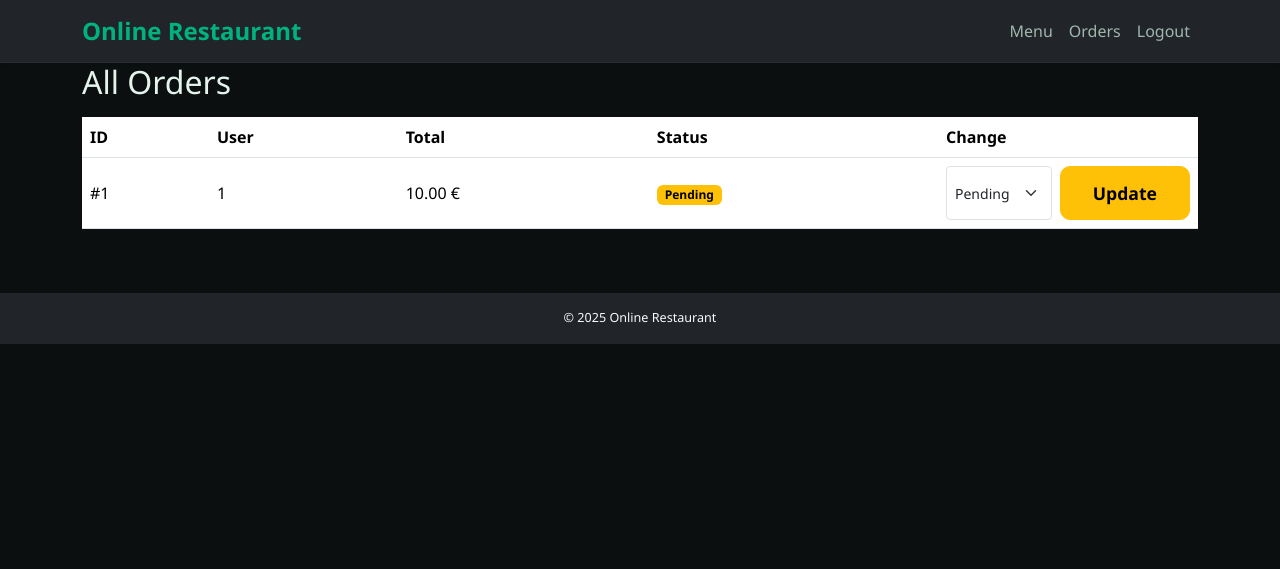
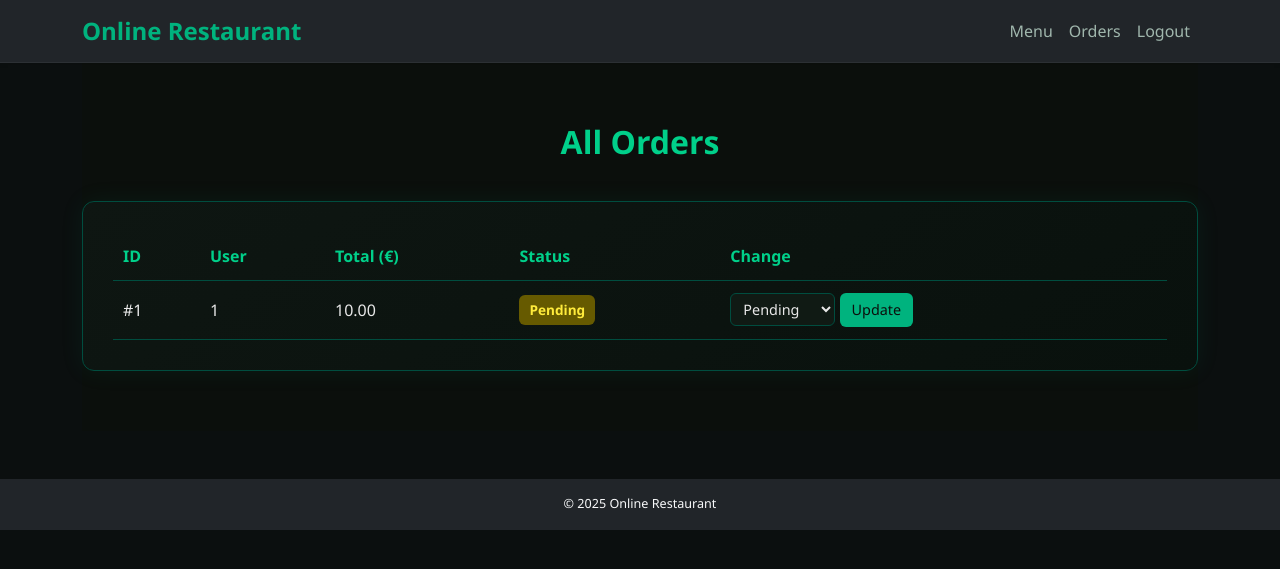
Before and after one commit to renvoxit/online-restaurant, a Flask app: page /admin/orders in a window 1280 px wide. Shown: the top 569 px of the page. Run offline with Flask 3, Linux system fonts and the light colour scheme; a user stored in the database is signed in; tables that the repository leaves empty hold one stand-in row (values such as "Sample post").

Commit message:
updated admin_orders

```diff
--- a/static/css/style.css
+++ b/static/css/style.css
@@ -716,3 +716,79 @@ footer {
   text-align: center;
   margin-top: 20px;
 }
+
+/*  === ORDER STATUS BADGES & SELECT === */
+.status-badge {
+  display: inline-block;
+  padding: 5px 10px;
+  border-radius: 6px;
+  font-size: 0.85rem;
+  font-weight: 600;
+  text-transform: capitalize;
+}
+
+.status-badge.pending {
+  background: #665a00;
+  color: #ffeb3b;
+}
+
+.status-badge.preparing {
+  background: #003b4d;
+  color: #00d08a;
+}
+
+.status-badge.delivered {
+  background: #004d3f;
+  color: #00ffb3;
+}
+
+.status-badge.cancelled {
+  background: #3b0000;
+  color: #ff6b6b;
+}
+
+.status-select {
+  background: #101a14;
+  border: 1px solid #004d3f;
+  color: #e8e8e8;
+  padding: 5px 8px;
+  border-radius: 6px;
+  font-size: 0.9rem;
+  transition: all 0.3s;
+}
+
+.status-select:focus {
+  border-color: #00b37e;
+  box-shadow: 0 0 6px rgba(0, 208, 138, 0.3);
+  outline: none;
+}
+
+.admin-table th {
+  color: #00d08a;
+}
+
+.admin-table tr:hover {
+  background: rgba(0, 179, 126, 0.05);
+  transition: background 0.2s;
+}
+
+.bottom-notif {
+  position: fixed;
+  bottom: 20px;
+  left: 50%;
+  transform: translateX(-50%) translateY(30px);
+  background: #004d3f;
+  color: #00d08a;
+  font-weight: 500;
+  padding: 12px 25px;
+  border-radius: 8px;
+  box-shadow: 0 0 20px rgba(0, 208, 138, 0.3);
+  opacity: 0;
+  transition: all 0.4s ease;
+  z-index: 9999;
+}
+
+.bottom-notif.show {
+  opacity: 1;
+  transform: translateX(-50%) translateY(0);
+}
--- a/templates/admin_orders.html
+++ b/templates/admin_orders.html
@@ -1,53 +1,51 @@
 {% extends 'base.html' %}
 {% block title %}All Orders{% endblock %}
 {% block content %}
-<h2 class="mb-3">All Orders</h2>
+<section class="admin-section fade-in">
+  <h2 class="admin-title">All Orders</h2>
 
-{% if orders %}
-  <div class="table-responsive">
-    <table class="table align-middle">
+  {% if orders %}
+  <div class="admin-card">
+    <table class="admin-table">
       <thead>
         <tr>
           <th>ID</th>
           <th>User</th>
-          <th>Total</th>
+          <th>Total (€)</th>
           <th>Status</th>
-          <th style="width:260px;">Change</th>
+          <th>Change</th>
         </tr>
       </thead>
       <tbody>
-      {% for order in orders %}
+        {% for order in orders %}
         <tr>
           <td>#{{ order.id }}</td>
           <td>{{ order.user_id }}</td>
-          <td>{{ '%.2f'|format(order.total_price) }} €</td>
+          <td>{{ '%.2f'|format(order.total_price) }}</td>
           <td>
-            {% set badge = {
-              'Pending':'warning',
-              'Preparing':'info',
-              'Delivered':'success',
-              'Cancelled':'secondary'
-            }[order.status] if order.status in ['Pending','Preparing','Delivered','Cancelled'] else 'light' %}
-            <span class="badge text-bg-{{ badge }}">{{ order.status }}</span>
+            <span class="status-badge {{ order.status|lower }}">
+              {{ order.status }}
+            </span>
           </td>
           <td>
-            <form action="{{ url_for('admin.change_order_status', order_id=order.id) }}" method="post" class="d-flex gap-2">
+            <form action="{{ url_for('admin.change_order_status', order_id=order.id) }}" method="post" class="inline-form">
               <input type="hidden" name="csrf_token" value="{{ csrf_token() }}">
-              <select name="status" class="form-select form-select-sm" required>
+              <select name="status" class="status-select" required>
                 <option {% if order.status=='Pending' %}selected{% endif %}>Pending</option>
                 <option {% if order.status=='Preparing' %}selected{% endif %}>Preparing</option>
                 <option {% if order.status=='Delivered' %}selected{% endif %}>Delivered</option>
                 <option {% if order.status=='Cancelled' %}selected{% endif %}>Cancelled</option>
               </select>
-              <button type="submit" class="btn btn-sm btn-warning">Update</button>
+              <button type="submit" class="btn-small edit">Update</button>
             </form>
           </td>
         </tr>
-      {% endfor %}
+        {% endfor %}
       </tbody>
     </table>
   </div>
-{% else %}
-  <p class="text-muted">No orders yet.</p>
-{% endif %}
+  {% else %}
+  <p class="empty-text">No orders yet. Customers must be starving.</p>
+  {% endif %}
+</section>
 {% endblock %}
--- a/templates/base.html
+++ b/templates/base.html
@@ -50,5 +50,6 @@
   <script src="https://cdn.jsdelivr.net/npm/bootstrap@5.3.3/dist/js/bootstrap.bundle.min.js"></script>
   <script src="{{ url_for('static', filename='js/animation.js') }}"></script>
   <script src="{{ url_for('static', filename='js/fadeInCards.js') }}"></script>
+  <script src="{{ url_for('static', filename='js/notify.js') }}"></script>
 </body>
 </html>
```
Also changed, not shown: static/js/notify.js (added, +30 -0 lines), instance/restaurant.db.
